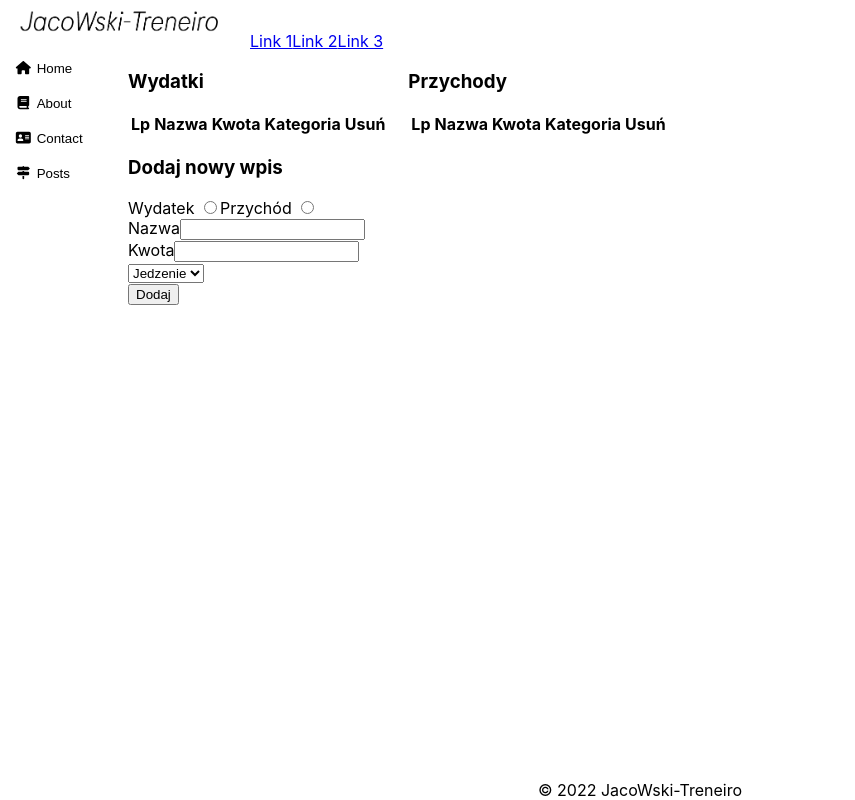
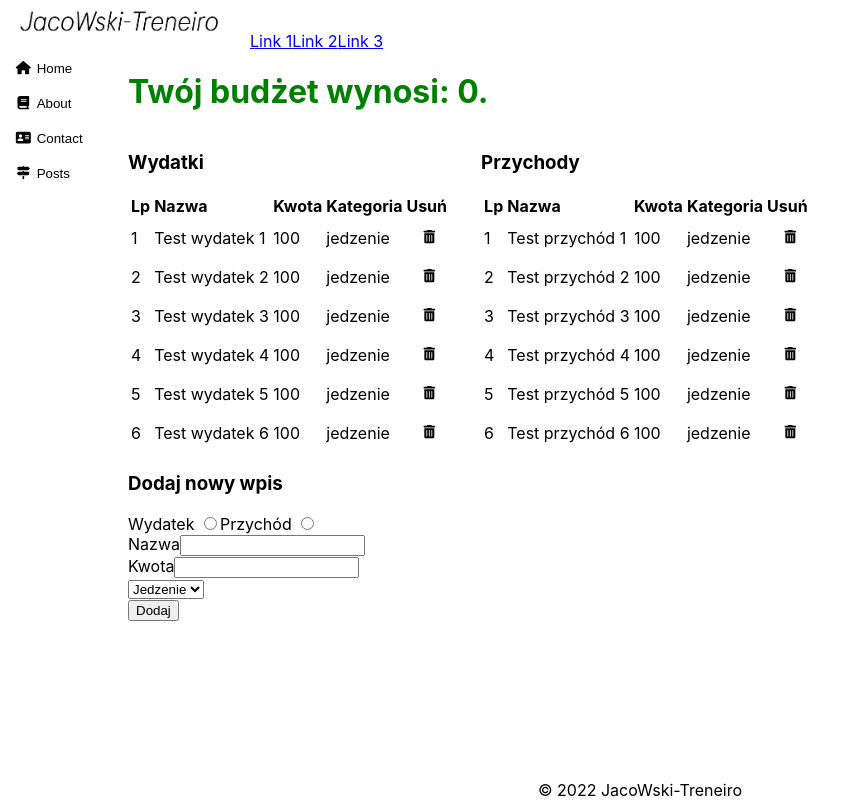
Before and after one commit to JacoWski/poligon, a React (Create React App) app: page / in a window 1280 px wide. Shown: the whole page, without its empty margins (0-855 px from the left). Built offline with nearby package versions, Linux system fonts and the light colour scheme; the HTML template or start-up script is replaced by a standard one.

Commit message:
Expenses finished 2.

```diff
--- a/src/pages/ExpensesApp.js
+++ b/src/pages/ExpensesApp.js
@@ -1,15 +1,33 @@
-import React, { useState } from 'react';
+import React, { useEffect, useRef, useState } from 'react';
 import { useForm } from "react-hook-form";
 import { faTrashCan } from '@fortawesome/free-solid-svg-icons';
 
 import { Button } from "components/Form";
-// import Table from 'components/Table';
-// import expensesData from 'DataFactory/expenses';
 import 'pages/ExpensesApp.css';
 
+const outcomeData = [
+    { id: 1, expense: "Wydatek", name: "Test wydatek 1", amount: 100, category: "jedzenie" },
+    { id: 2, expense: "Wydatek", name: "Test wydatek 2", amount: 100, category: "jedzenie" },
+    { id: 3, expense: "Wydatek", name: "Test wydatek 3", amount: 100, category: "jedzenie" },
+    { id: 4, expense: "Wydatek", name: "Test wydatek 4", amount: 100, category: "jedzenie" },
+    { id: 5, expense: "Wydatek", name: "Test wydatek 5", amount: 100, category: "jedzenie" },
+    { id: 6, expense: "Wydatek", name: "Test wydatek 6", amount: 100, category: "jedzenie" },
+];
+
+const incomeData = [
+    { id: 1, expense: "Przychód", name: "Test przychód 1", amount: 100, category: "jedzenie" },
+    { id: 2, expense: "Przychód", name: "Test przychód 2", amount: 100, category: "jedzenie" },
+    { id: 3, expense: "Przychód", name: "Test przychód 3", amount: 100, category: "jedzenie" },
+    { id: 4, expense: "Przychód", name: "Test przychód 4", amount: 100, category: "jedzenie" },
+    { id: 5, expense: "Przychód", name: "Test przychód 5", amount: 100, category: "jedzenie" },
+    { id: 6, expense: "Przychód", name: "Test przychód 6", amount: 100, category: "jedzenie" },
+];
+
 const ExpensesApp = () => {
-    const [income, setIncome] = useState([]);
-    const [outcome, setOutcome] = useState([]);
+    const [income, setIncome] = useState(incomeData);
+    const [outcome, setOutcome] = useState(outcomeData);
+    const [budget, setBudget] = useState(0);
+    const budgetRef = useRef();
     const { register, handleSubmit, formState: { errors } } = useForm();
     const onSubmit = (data) => {
         if (data.expense === 'Wydatek') {
@@ -24,21 +42,31 @@ const ExpensesApp = () => {
     const ERROR_MSG = 'To pole jest wymagane.';
     const deleteRecord = (type, index) => {
         if (type === "Wydatek") {
-            let temp = outcome.slice();
-            temp.splice(index, 1);
-            setOutcome(temp);
+            var tempIncome = outcome.slice();
+            tempIncome.splice(index, 1);
+            setOutcome(tempIncome);
         }
         if (type === "Przychód") {
-            let temp = income.slice();
-            temp.splice(index, 1);
-            setIncome(temp);
+            var tempOutcome = income.slice();
+            tempOutcome.splice(index, 1);
+            setIncome(tempOutcome);
         }
     };
-
-    return(
-        <div>
-            <div className='tables'>
-                <h3>Wydatki</h3>
+    const calculateBudget = (inc, out) => {
+        let tempIncome = 0;
+        for (const a of inc) {
+            tempIncome += Number(a.amount);
+        }
+        let tempOutcome = 0;
+        for (const a of out) {
+            tempOutcome += Number(a.amount);
+        }
+        setBudget(tempIncome - tempOutcome);
+        budgetRef.current.style.color = budget < 0 ? 'red' : 'green';
+    };
+    const Table = ({data, title}) => (
+        <div className='tables'>
+                <h3>{title}</h3>
                 <table>
                     <thead>
                         <tr>
@@ -50,7 +78,7 @@ const ExpensesApp = () => {
                         </tr>
                     </thead>
                     <tbody>
-                        {outcome.map((p, i) => (
+                        {data.map((p, i) => (
                             <tr key={`expense-${i}`}>
                                 <td>{i + 1}</td>
                                 <td>{p.name}</td>
@@ -62,35 +90,21 @@ const ExpensesApp = () => {
                     </tbody>
                 </table>
             </div>
+    );
+    useEffect(() => {
+        calculateBudget(income, outcome);
+        localStorage.setItem("outcome", JSON.stringify(outcome));
+        localStorage.setItem("income", JSON.stringify(income));
+    });
 
-            <div className='tables'>
-                <h3>Przychody</h3>
-                <table>
-                    <thead>
-                        <tr>
-                            <th>Lp</th>
-                            <th>Nazwa</th>
-                            <th>Kwota</th>
-                            <th>Kategoria</th>
-                            <th>Usuń</th>
-                        </tr>
-                    </thead>
-                    <tbody>
-                        {income.map((p, i) => (
-                            <tr key={`income-${i}`}>
-                                <td>{i + 1}</td>
-                                <td>{p.name}</td>
-                                <td>{p.amount}</td>
-                                <td>{p.category}</td>
-                                <td><Button icon={faTrashCan} handler={() => deleteRecord(p.expense, i)}/></td>
-                            </tr>
-                        ))}
-                    </tbody>
-                </table>
-            </div>
+    return(
+        <div>
+            <h1 ref={budgetRef}>{`Twój budżet wynosi: ${budget}.`}</h1>
+            <Table data={outcome} title={'Wydatki'}/>
+            <Table data={income} title={'Przychody'}/>
 
             <h3>Dodaj nowy wpis</h3>
-            <form onSubmit={handleSubmit(onSubmit)} className="user-form">
+            <form key={'input-form'} onSubmit={handleSubmit(onSubmit)} className="user-form">
                 <div>
                     <label htmlFor="expense">Wydatek </label>
                     <input type={'radio'} value="Wydatek" name='expense' {...register("expense", { required: true })}/>
```
